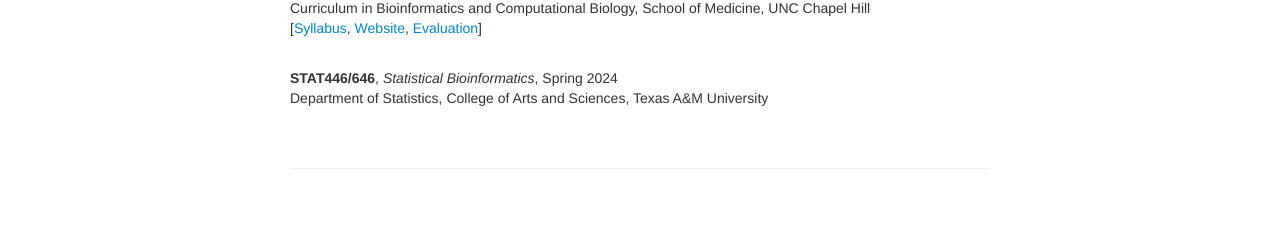
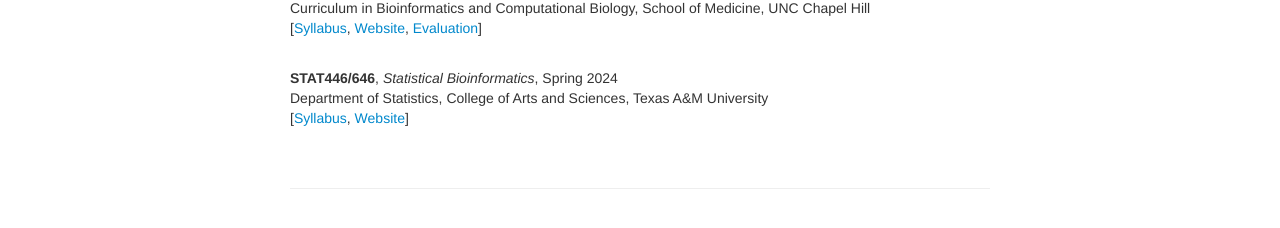
Before and after one commit to yuchaojiang/yuchaojiang.github.io, a Jekyll site: the page built from pages/teaching.md, in a window 1280 px wide. Shown: the part 374-602 px from the top of the page. Built offline with Jekyll 4.4.1, drawn with Linux system fonts in a browser that asks for light colours.

Commit message:
Update teaching.md

```diff
--- a/pages/teaching.md
+++ b/pages/teaching.md
@@ -30,5 +30,7 @@ Curriculum in Bioinformatics and Computational Biology, School of Medicine, UNC
 <div class="cv">
   <b>STAT446/646</b>, <i>Statistical Bioinformatics</i>, Spring 2024 <br/>
 Department of Statistics, College of Arts and Sciences, Texas A&M University <br/>
+[<a href="https://www.dropbox.com/scl/fi/zg7h9bpu035uhy9g46cj2/syllabus.pdf?rlkey=5eoa6ahsa3kg26w0vhzzvk3ot&dl=0" title="Syllabus">Syllabus</a>,
+	<a href="https://github.com/yuchaojiang/STAT446_646" title="Course Website">Website</a>]
 </div>
 <br/>
```
